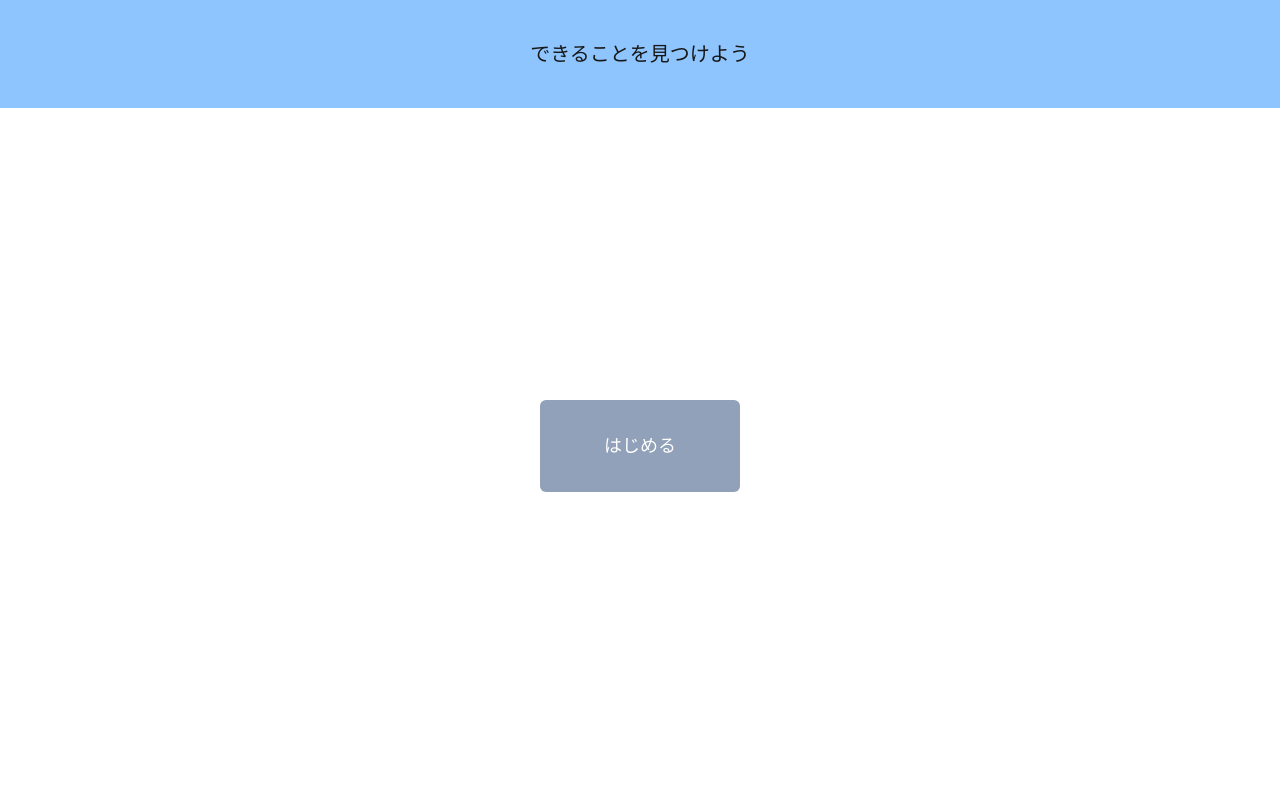
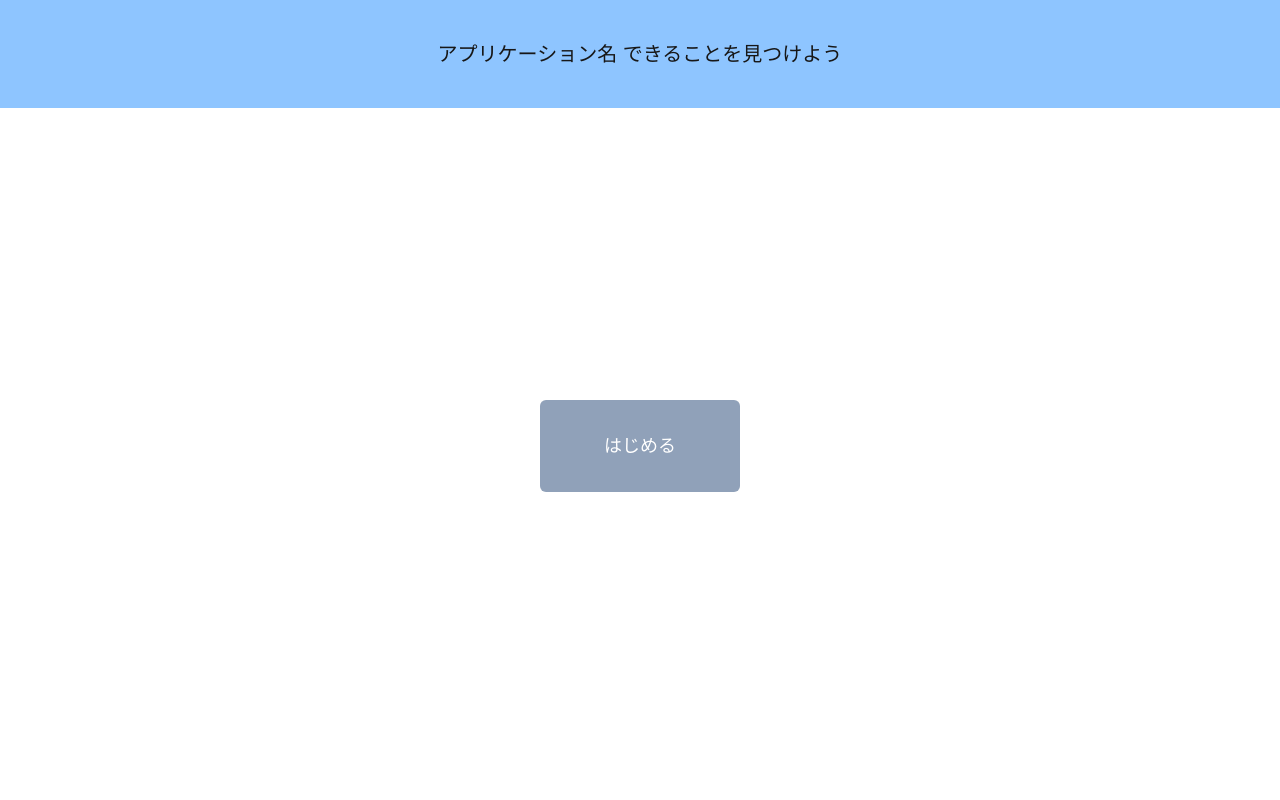
Before and after one commit to funswift/2025swift-C-disaster-prevention-3, a Next.js app: page / in a window 1280 px wide. Shown: the top 800 px of the page. Built offline with nearby package versions, Linux system fonts and the light colour scheme; a web font is replaced by a local one.

Commit message:
ヘッダーを押したらホーム画面に戻れるように実装

```diff
--- a/app/components/Header.tsx
+++ b/app/components/Header.tsx
@@ -5,11 +5,17 @@ import Link from "next/link";
 
 const Header = () => {
   return (
-    <header className="bg-[F9F8F1] text-center">
-      <div className="flex justify-center items-center p-10 bg-blue-300 text-xl">
-        <p>できることを見つけよう</p>
-      </div>
-    </header>
+    <main>
+      <header className="bg-[F9F8F1] text-center">
+        <div>
+          <Link href="/"
+            className="flex justify-center items-center p-10 bg-blue-300 text-xl"
+          >
+            アプリケーション名 できることを見つけよう
+          </Link>
+        </div>
+      </header>
+    </main>
   );
 };
 
```
